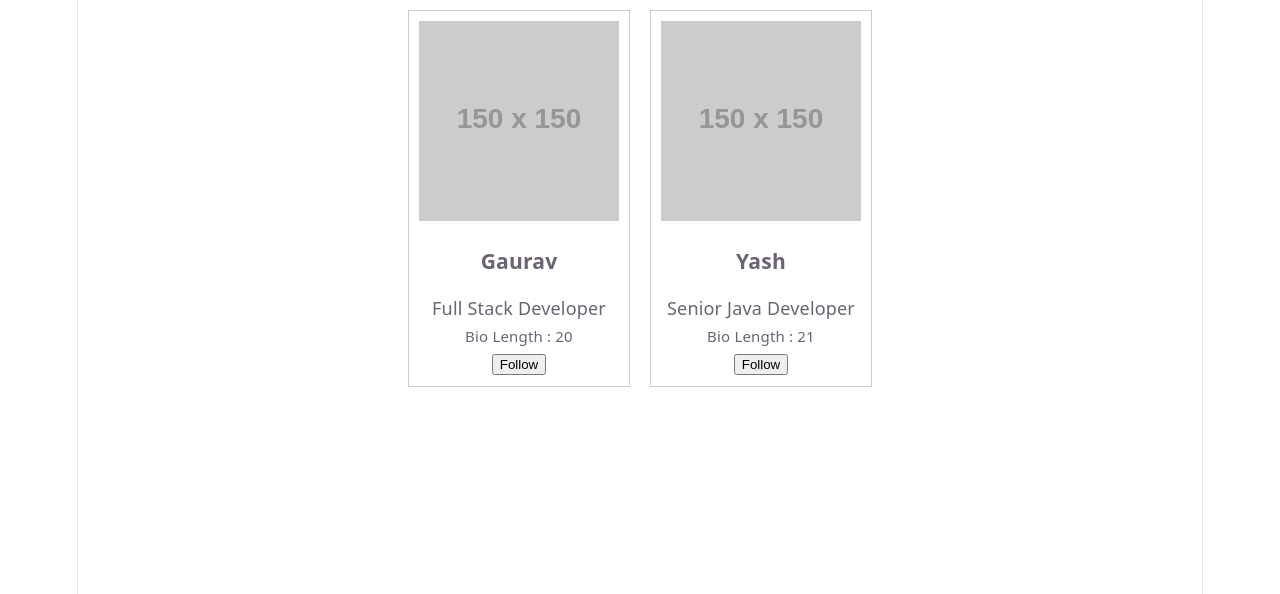
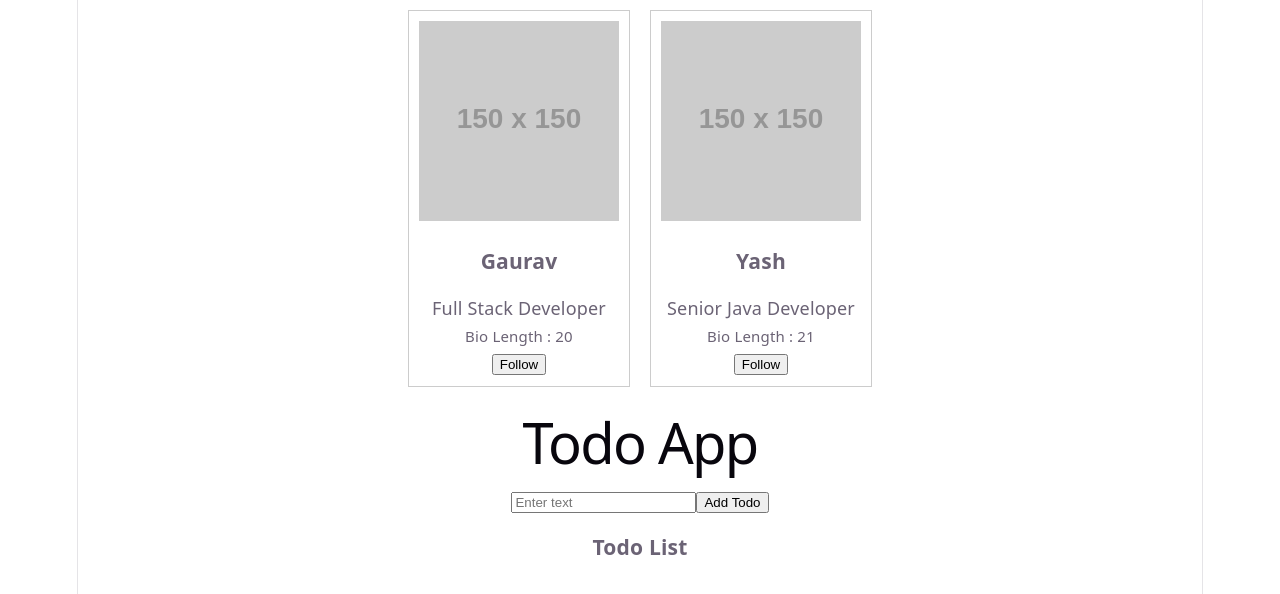
Before and after one commit to patil-gaurav/my-react-app, a React (Vite) app: page / in a window 1280 px wide. Shown: the top 594 px of the page. Built offline with nearby package versions, Linux system fonts and the light colour scheme.

Commit message:
[Component Communication] Parent -> Child and Child -> Parent, Props

```diff
--- a/src/App.css
+++ b/src/App.css
@@ -182,3 +182,9 @@
     border-right-color: var(--border);
   }
 }
+
+
+ul {
+  list-style: none;
+  padding: 0;
+}
--- a/src/App.jsx
+++ b/src/App.jsx
@@ -4,6 +4,7 @@ import viteLogo from './assets/vite.svg'
 import heroImg from './assets/hero.png'
 import './App.css'
 import ProfileCard from './components/ProfileCard'
+import TodoApp from './components/TodoApp'
 
 function App() {
   const [count, setCount] = useState(0);
@@ -24,6 +25,7 @@ function App() {
           description="Senior Java Developer"
         />
       </div>
+      <TodoApp />
 
       { showStartPage ?
         <div>
--- /dev/null
+++ b/src/components/TodoApp.jsx
@@ -0,0 +1,29 @@
+import { useState } from "react";
+import TodoInput from "./TodoInput";
+import TodoList from "./TodoList";
+function TodoApp() {
+  const [todos, setTodos] = useState([]);
+
+  function addTodo(text) {
+    const newTodo = {
+      id: Date.now(),
+      text
+    };
+    setTodos([...todos, newTodo]);
+  }
+
+  function onDelete(id) {
+    const updatedTodos = todos.filter(todo => todo.id !== id);
+    setTodos(updatedTodos);
+  }
+
+  return (
+    <div>
+      <h1>Todo App</h1>
+      <TodoInput addTodo={addTodo} />
+      <TodoList todos={todos} onDelete={onDelete} />
+    </div>
+  )
+}
+
+export default TodoApp;
--- /dev/null
+++ b/src/components/TodoInput.jsx
@@ -0,0 +1,30 @@
+import { useState } from "react";
+
+function TodoInput({ addTodo }) {
+  const [text, setText] = useState("");
+
+  function handleSubmit(e) {
+    e.preventDefault();
+
+    if (!text.trim()) return;
+
+    addTodo(text);
+    setText("");
+  }
+
+  return (
+    <div>
+      <form onSubmit={handleSubmit}>
+        <input
+          type="text"
+          value={text}
+          onChange={(e) => setText(e.target.value)}
+          placeholder="Enter text"
+        />
+        <button type="submit">Add Todo</button>
+      </form>
+    </div>
+  );
+}
+
+export default TodoInput;
--- /dev/null
+++ b/src/components/TodoItem.jsx
@@ -0,0 +1,11 @@
+function TodoItem( { todo, onDelete }) {
+
+  return (
+    <li>
+      {todo.text}
+      <button onClick={() => onDelete(todo.id)}>Delete</button>
+    </li>
+  )
+}
+
+export default TodoItem;
--- /dev/null
+++ b/src/components/TodoList.jsx
@@ -0,0 +1,18 @@
+import TodoItem from "./TodoItem";
+
+function TodoList({ todos, onDelete}) {
+
+  return (
+    <div>
+      <h3>Todo List</h3>
+
+      <ul>
+        {todos.map(todo => (
+          <TodoItem key={todo.id} todo={todo} onDelete={onDelete} />
+        ))}
+      </ul>
+    </div>
+  )
+}
+
+export default TodoList;
```
